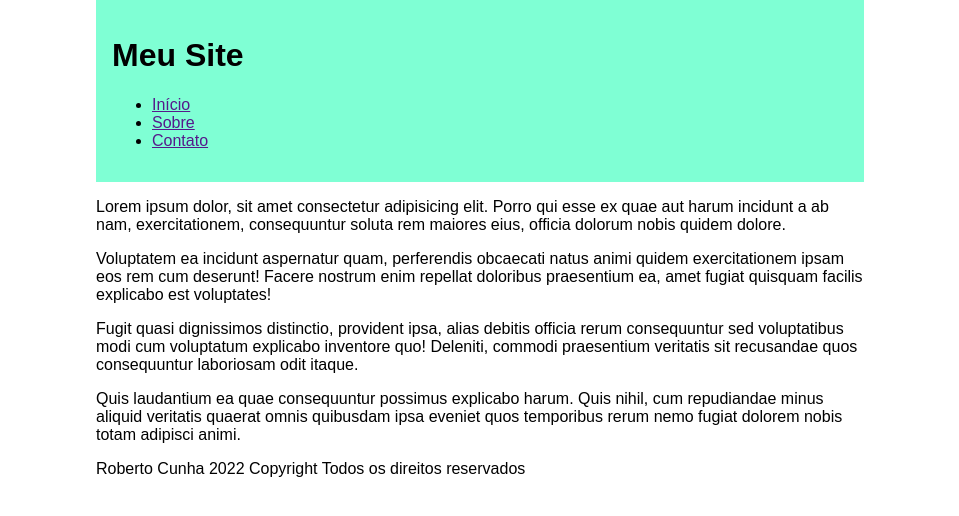
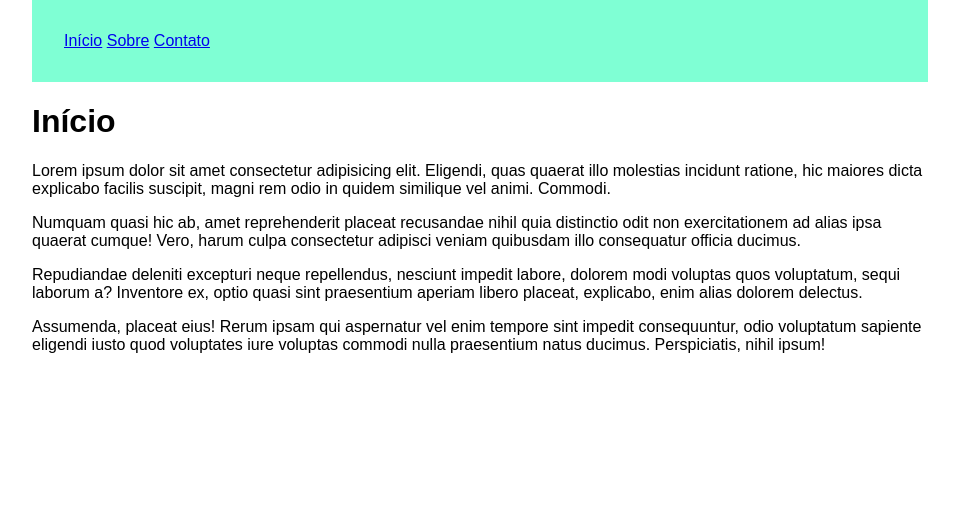
Before and after one commit to materiaisProgramacao/Kata-Site-Basico, a plain HTML site: page index.html in a window 1280 px wide. Shown: the whole page, without its empty margins (160-1119 px from the left). Drawn offline with Linux system fonts and the light colour scheme.

Commit message:
Add files via upload

```diff
--- a/index.html
+++ b/index.html
@@ -1,44 +1,48 @@
 <!DOCTYPE html>
 <html lang="pt-br">
-
-<head>
-    <meta charset="UTF-8">
-    <meta http-equiv="X-UA-Compatible" content="IE=edge">
-    <meta name="viewport" content="width=device-width, initial-scale=1.0">
+  <head>
+    <meta charset="UTF-8" />
+    <meta http-equiv="X-UA-Compatible" content="IE=edge" />
+    <meta name="viewport" content="width=device-width, initial-scale=1.0" />
 
     <link rel="stylesheet" href="styles/style.css">
 
-    <title>Meu Site</title>
-</head>
-
-<body>
+    <title>Minha Página Pessoal | Início</title>
+  </head>
+  <body>
     <header>
-        <h1>Meu Site</h1>
-        <ul>
-            <li><a href="">Início</a></li>
-            <li><a href="">Sobre</a></li>
-            <li><a href="">Contato</a></li>
-        </ul>
+      <nav>
+        <a href="index.html">Início</a>
+        <a href="sobre.html">Sobre</a>
+        <a href="contato.html">Contato</a>
+      </nav>
     </header>
     <main>
-        <p>Lorem ipsum dolor, sit amet consectetur adipisicing elit. Porro qui esse ex quae aut harum incidunt a ab nam,
-            exercitationem, consequuntur soluta rem maiores eius, officia dolorum nobis quidem dolore.</p>
-        <p>Voluptatem ea incidunt aspernatur quam, perferendis obcaecati natus animi quidem exercitationem ipsam eos rem
-            cum deserunt! Facere nostrum enim repellat doloribus praesentium ea, amet fugiat quisquam facilis explicabo
-            est voluptates!</p>
-        <p>Fugit quasi dignissimos distinctio, provident ipsa, alias debitis officia rerum consequuntur sed voluptatibus
-            modi cum voluptatum explicabo inventore quo! Deleniti, commodi praesentium veritatis sit recusandae quos
-            consequuntur laboriosam odit itaque.</p>
-        <p>Quis laudantium ea quae consequuntur possimus explicabo harum. Quis nihil, cum repudiandae minus aliquid
-            veritatis quaerat omnis quibusdam ipsa eveniet quos temporibus rerum nemo fugiat dolorem nobis totam
-            adipisci animi.</p>
+      <h1>Início</h1>
+      <p>
+        Lorem ipsum dolor sit amet consectetur adipisicing elit. Eligendi, quas
+        quaerat illo molestias incidunt ratione, hic maiores dicta explicabo
+        facilis suscipit, magni rem odio in quidem similique vel animi. Commodi.
+      </p>
+      <p>
+        Numquam quasi hic ab, amet reprehenderit placeat recusandae nihil quia
+        distinctio odit non exercitationem ad alias ipsa quaerat cumque! Vero,
+        harum culpa consectetur adipisci veniam quibusdam illo consequatur
+        officia ducimus.
+      </p>
+      <p>
+        Repudiandae deleniti excepturi neque repellendus, nesciunt impedit
+        labore, dolorem modi voluptas quos voluptatum, sequi laborum a?
+        Inventore ex, optio quasi sint praesentium aperiam libero placeat,
+        explicabo, enim alias dolorem delectus.
+      </p>
+      <p>
+        Assumenda, placeat eius! Rerum ipsam qui aspernatur vel enim tempore
+        sint impedit consequuntur, odio voluptatum sapiente eligendi iusto quod
+        voluptates iure voluptas commodi nulla praesentium natus ducimus.
+        Perspiciatis, nihil ipsum!
+      </p>
     </main>
-    <footer>
-        Roberto Cunha 2022 Copyright Todos os direitos reservados
-    </footer>
-</body>
-<script>
-    alert("Acesso Negado!");
-</script>
-
+    <footer></footer>
+  </body>
 </html>
--- a/styles/style.css
+++ b/styles/style.css
@@ -1,10 +1,10 @@
 body {
-    font-family: sans-serif;
-    width: 60%;
-    margin: auto;
+  font-family: sans-serif;
+  margin: auto;
+  width: 70%;
 }
 
 header {
-    background-color: aquamarine;
-    padding: 1rem;
+  background-color: aquamarine;
+  padding: 2rem;
 }
```
Also changed, not shown: contato.html (added, +25 -0 lines), sobre.html (added, +26 -0 lines).
